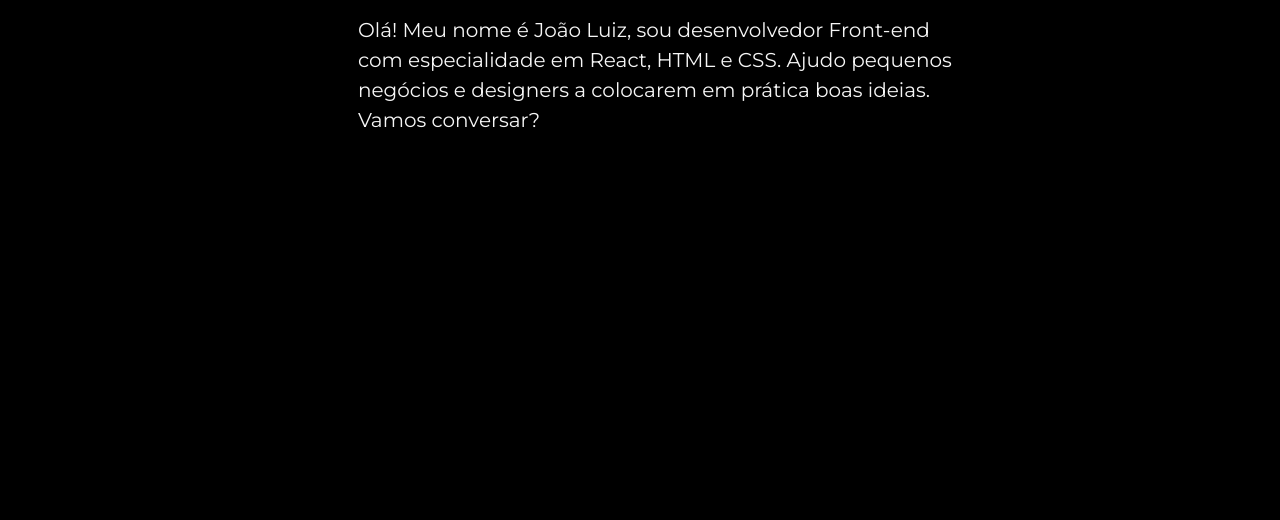
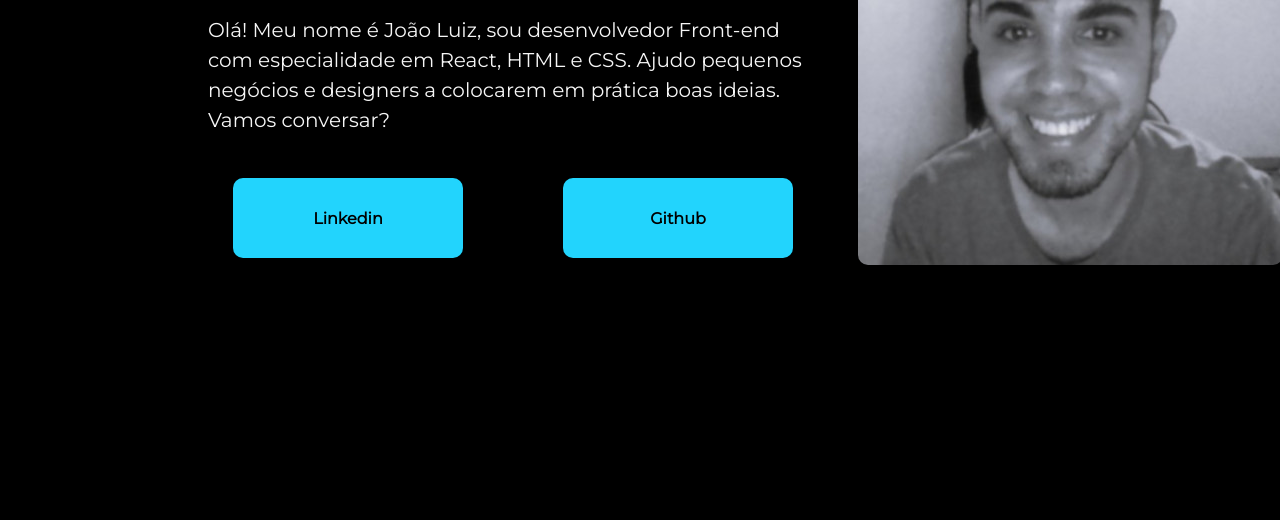
Before and after one commit to JocaMotta1/HTML5-CSS3, a plain HTML site: page alura-portfolio/index.html in a window 1280 px wide. Shown: the part 280-800 px from the top of the page. Drawn offline with Linux system fonts and the light colour scheme.

Commit message:
mini projeto do portfolio (99%)
quase terminando, faltando apenas alguns detalhezinhos

```diff
--- a/alura-portfolio/index.html
+++ b/alura-portfolio/index.html
@@ -11,7 +11,14 @@
     <body>
         <main>
             <h1>Eleve seu negócio digital a outro nível <mark>com um Front-end de qualidade!</mark></h1>
-            <p>Olá! Meu nome é João Luiz, sou desenvolvedor Front-end com especialidade em React, HTML e CSS. Ajudo pequenos negócios e designers a colocarem em prática boas ideias. Vamos conversar?</p>
+            <p>Olá! Meu nome é João Luiz, sou desenvolvedor Front-end com especialidade em React, HTML e CSS. Ajudo pequenos negócios e designers a colocarem em prática boas ideias. Vamos conversar?</p><br>
+            <div id = "linkLinkedin">
+                <a href = "https://www.linkedin.com/in/jo%C3%A3o-luiz-1443a221b/" target = "_blank" rel = "external">Linkedin</a>
+            </div>
+            <div id = "linkGithub">
+                <a href = "https://github.com/JocaMotta1" target = "_blank" rel = "external">Github</a>
+            </div>
+            <img src = "imagens/file.jpg" alt = "foto do desenvolvedor do portfólio">
         </main>
     </body>
 </html>
--- a/alura-portfolio/style.css
+++ b/alura-portfolio/style.css
@@ -10,22 +10,15 @@
     src: url('fontes/Montserrat-Regular.ttf') format('truetype');
 }
 
-body, mark {
-    background-color: #000000;
-}
 main {
     height: 480px;
     width: 610px;
-    position: relative;
     top: 100px;
-    left: 350px;
+    left: 200px;
 }
 h1 {
     font: normal 30px 'Krona One', Arial, sans-serif;
     line-height: 50px;
-}
-h1, p {
-    color: #f6f6f6;
 }
 mark {
     color: #22D4FD;
@@ -35,3 +28,49 @@
     line-height: 30px;
     padding: 5px 0;
 }
+div {
+    height: 80px;
+    width: 230px;
+    border-radius: 10px;
+    background-color: #22D4FD;
+}
+a {
+    font-family: 'Montserrat', 'Times New Roman', serif;
+    font-weight: bold;
+    text-decoration: none;
+    color: black;
+    position: absolute;
+    top: 50%;
+    left: 50%;
+    transform: translate(-50%, -50%);
+    transition: .5s;
+}
+a:active {
+    color: blue;
+}
+a:hover {
+    text-decoration: underline;
+}
+img {
+    position: absolute;
+    top: 0px;
+    left: 650px;
+    border-radius: 10px;
+}
+body, mark {
+    background-color: black;
+}
+h1, p {
+    color: #f6f6f6;
+}
+main, div {
+    position: relative;
+}
+#linkLinkedin {
+    top: 0px;
+    left: 25px;
+}
+#linkGithub {
+    top: -80px;
+    left: 355px;
+}
```
Also changed, not shown: alura-portfolio/imagens/file.jpg (added).
